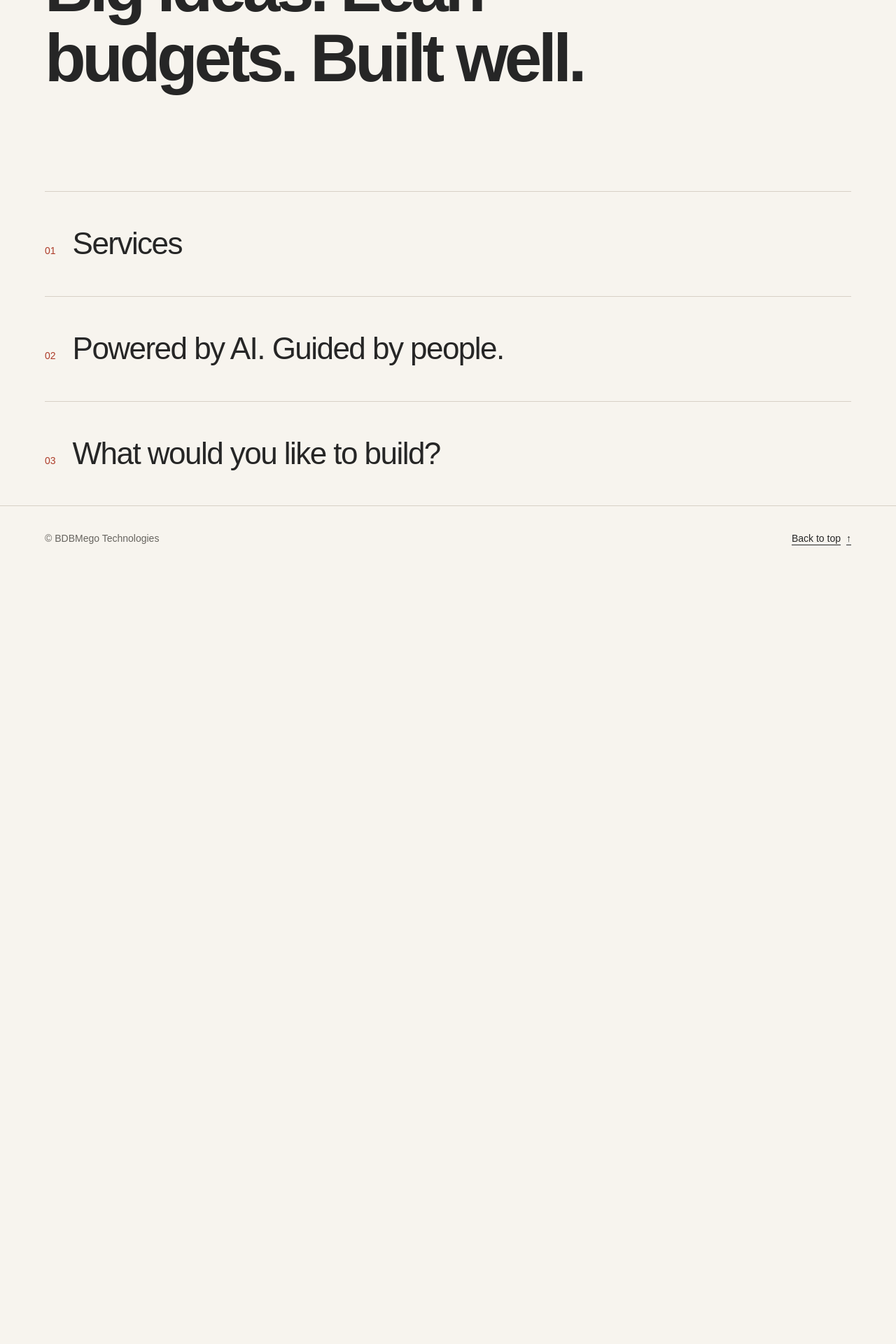
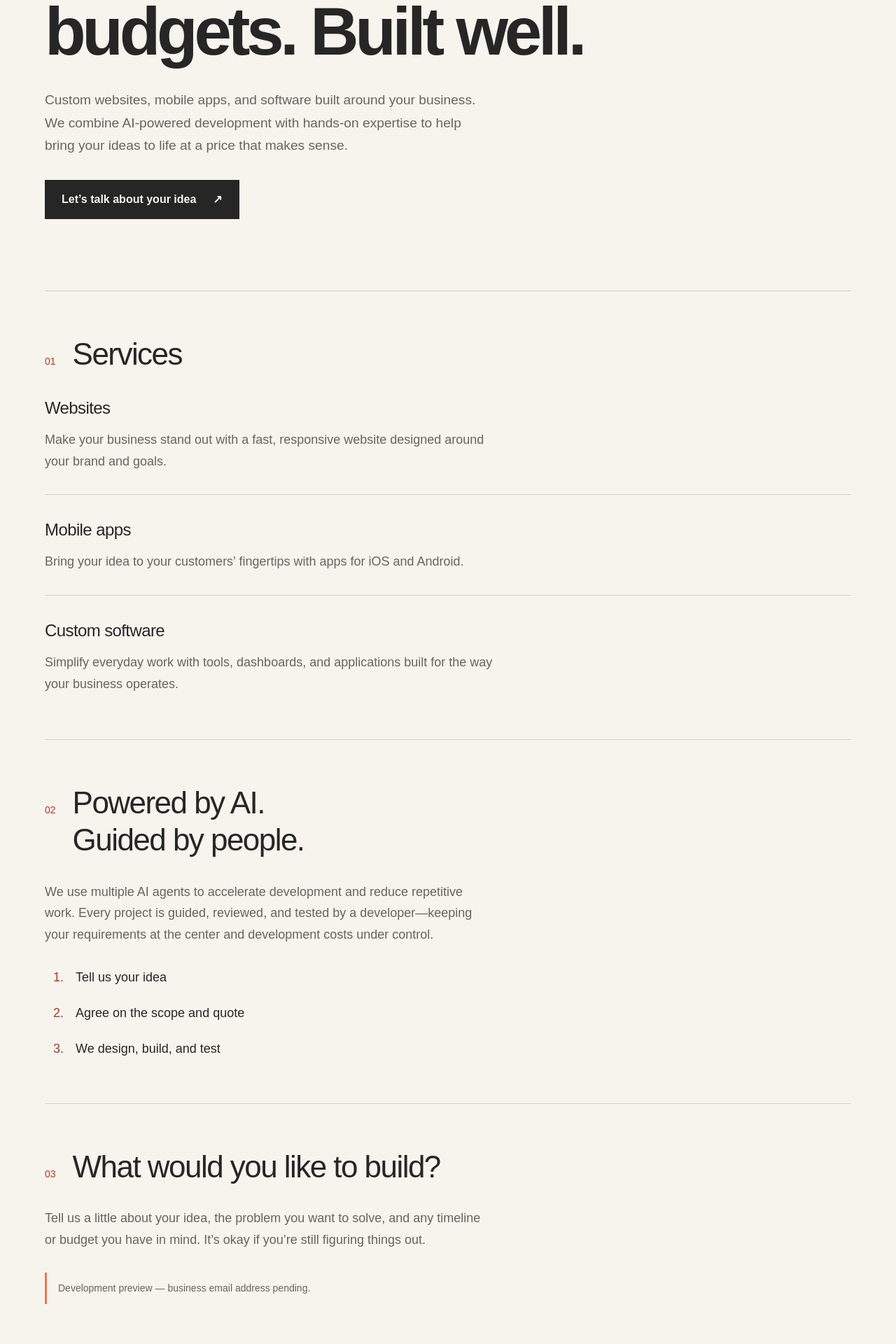
Before and after one commit to ychu79/introduction_website, a Next.js app in the folder website/: page / in a window 1280 px wide. Shown: the part 300-2220 px from the top of the page at 70% size. Before the commit the page ends 1115 px from the top, so only its background shows below. Built offline with nearby package versions, Linux system fonts and the light colour scheme.

Commit message:
Build homepage sections with approved content
Add static hero, services, approach, and contact components with shared styles and accessible navigation. Handle the unset business email with an explicit development placeholder and document step 5 validation.

```diff
--- a/website/src/app/page.module.css
+++ /dev/null
@@ -1,37 +0,0 @@
-.introduction {
-  display: flex;
-  align-items: center;
-  min-height: 60svh;
-  padding-block: clamp(var(--space-16), 10vw, 8rem);
-}
-
-.title {
-  max-width: 15ch;
-  font-size: var(--text-display);
-  line-height: 1.04;
-  letter-spacing: -0.055em;
-  text-wrap: balance;
-}
-
-.section {
-  display: grid;
-  grid-template-columns: auto 1fr;
-  align-items: baseline;
-  gap: var(--space-6);
-  padding-block: var(--space-12);
-  border-top: 1px solid var(--color-border);
-}
-
-.number {
-  color: var(--color-focus);
-  font-size: var(--text-small);
-  font-variant-numeric: tabular-nums;
-}
-
-.section h2 {
-  font-size: var(--text-heading);
-  font-weight: 500;
-  letter-spacing: -0.035em;
-  line-height: 1.2;
-  overflow-wrap: anywhere;
-}
--- a/website/src/app/page.tsx
+++ b/website/src/app/page.tsx
@@ -1,25 +1,15 @@
-import { siteContent } from "@/content/site";
-import styles from "./page.module.css";
+import Approach from "@/components/Approach";
+import Contact from "@/components/Contact";
+import Hero from "@/components/Hero";
+import Services from "@/components/Services";
 
 export default function Home() {
   return (
     <div className="container">
-      <section className={styles.introduction} id="introduction" aria-labelledby="intro-heading">
-        <h1 className={styles.title} id="intro-heading">{siteContent.hero.heading}</h1>
-      </section>
-      {/* Section landmarks make shell navigation usable before step 5 adds the full content. */}
-      <section className={styles.section} id="services" aria-labelledby="services-heading">
-        <span className={styles.number} aria-hidden="true">01</span>
-        <h2 id="services-heading">Services</h2>
-      </section>
-      <section className={styles.section} id="approach" aria-labelledby="approach-heading">
-        <span className={styles.number} aria-hidden="true">02</span>
-        <h2 id="approach-heading">{siteContent.approach.heading}</h2>
-      </section>
-      <section className={styles.section} id="contact" aria-labelledby="contact-heading">
-        <span className={styles.number} aria-hidden="true">03</span>
-        <h2 id="contact-heading">{siteContent.contact.heading}</h2>
-      </section>
+      <Hero />
+      <Services />
+      <Approach />
+      <Contact />
     </div>
   );
 }
--- /dev/null
+++ b/website/src/components/Approach.tsx
@@ -0,0 +1,19 @@
+import { siteContent } from "@/content/site";
+import styles from "./Sections.module.css";
+
+export default function Approach() {
+  return (
+    <section className={styles.section} id="approach" aria-labelledby="approach-heading">
+      <div className={styles.heading}>
+        <span className={styles.number} aria-hidden="true">02</span>
+        <h2 id="approach-heading">{siteContent.approach.heading}</h2>
+      </div>
+      <p className={styles.description}>{siteContent.approach.description}</p>
+      <ol className={styles.process} aria-label="Project process">
+        {siteContent.processSteps.map((step) => (
+          <li key={step.id} value={step.order}>{step.label}</li>
+        ))}
+      </ol>
+    </section>
+  );
+}
--- /dev/null
+++ b/website/src/components/Contact.tsx
@@ -0,0 +1,29 @@
+import { siteConfig, siteContent } from "@/content/site";
+import styles from "./Sections.module.css";
+
+export default function Contact() {
+  const email = siteConfig.email?.trim();
+
+  return (
+    <section className={styles.section} id="contact" aria-labelledby="contact-heading">
+      <div className={styles.heading}>
+        <span className={styles.number} aria-hidden="true">03</span>
+        <h2 id="contact-heading">{siteContent.contact.heading}</h2>
+      </div>
+      <p className={styles.description}>{siteContent.contact.description}</p>
+      {email ? (
+        <div className={styles.contactActions}>
+          <a className={styles.action} href={`mailto:${email}`}>
+            {siteContent.contact.buttonLabel}
+            <span aria-hidden="true">↗</span>
+          </a>
+          <a className={styles.email} href={`mailto:${email}`}>{email}</a>
+        </div>
+      ) : (
+        <p className={styles.placeholder}>
+          Development preview — business email address pending.
+        </p>
+      )}
+    </section>
+  );
+}
--- /dev/null
+++ b/website/src/components/Hero.module.css
@@ -0,0 +1,22 @@
+.hero {
+  display: flex;
+  flex-direction: column;
+  align-items: flex-start;
+  gap: var(--space-8);
+  padding-block: clamp(var(--space-16), 8vw, 7rem);
+}
+
+.title {
+  max-width: 15ch;
+  font-size: var(--text-display);
+  line-height: 1.04;
+  letter-spacing: -0.055em;
+  text-wrap: balance;
+}
+
+.description {
+  max-width: 58ch;
+  color: var(--color-muted);
+  font-size: clamp(1.125rem, 1.5vw, 1.25rem);
+  line-height: 1.7;
+}
--- /dev/null
+++ b/website/src/components/Hero.tsx
@@ -0,0 +1,18 @@
+import { siteContent } from "@/content/site";
+import styles from "./Hero.module.css";
+import sectionStyles from "./Sections.module.css";
+
+export default function Hero() {
+  const { heading, description, buttonLabel, buttonHref } = siteContent.hero;
+
+  return (
+    <section className={styles.hero} id="introduction" aria-labelledby="intro-heading">
+      <h1 className={styles.title} id="intro-heading">{heading}</h1>
+      <p className={styles.description}>{description}</p>
+      <a className={sectionStyles.action} href={buttonHref}>
+        {buttonLabel}
+        <span aria-hidden="true">↗</span>
+      </a>
+    </section>
+  );
+}
--- /dev/null
+++ b/website/src/components/Sections.module.css
@@ -0,0 +1,120 @@
+.section {
+  display: flex;
+  flex-direction: column;
+  align-items: flex-start;
+  gap: var(--space-8);
+  padding-block: var(--space-16);
+  border-top: 1px solid var(--color-border);
+}
+
+.heading {
+  display: flex;
+  flex-wrap: wrap;
+  align-items: baseline;
+  gap: var(--space-3) var(--space-6);
+}
+
+.number {
+  color: var(--color-focus);
+  font-size: var(--text-small);
+  font-variant-numeric: tabular-nums;
+}
+
+.heading h2 {
+  max-width: 24ch;
+  font-size: var(--text-heading);
+  font-weight: 500;
+  letter-spacing: -0.035em;
+  line-height: 1.2;
+  text-wrap: balance;
+}
+
+.description {
+  max-width: 64ch;
+  color: var(--color-muted);
+  font-size: 1.125rem;
+  line-height: 1.7;
+}
+
+.services {
+  display: grid;
+  gap: var(--space-8);
+  width: 100%;
+}
+
+.service {
+  display: grid;
+  gap: var(--space-3);
+}
+
+.service + .service {
+  padding-top: var(--space-8);
+  border-top: 1px solid var(--color-border);
+}
+
+.service h3 {
+  font-size: 1.5rem;
+  font-weight: 500;
+  letter-spacing: -0.025em;
+}
+
+.process {
+  display: grid;
+  gap: var(--space-6);
+  margin: 0;
+  padding-inline-start: var(--space-8);
+  font-size: 1.125rem;
+}
+
+.process li {
+  padding-inline-start: var(--space-3);
+}
+
+.process li::marker {
+  color: var(--color-focus);
+  font-variant-numeric: tabular-nums;
+}
+
+.action {
+  display: inline-flex;
+  align-items: center;
+  justify-content: space-between;
+  gap: var(--space-6);
+  max-width: 100%;
+  min-height: 48px;
+  padding: var(--space-4) var(--space-6);
+  background: var(--color-text);
+  color: var(--color-background);
+  font-weight: 700;
+  text-decoration: none;
+  transition: background-color var(--duration-fast) var(--ease-standard);
+}
+
+.action:hover,
+.action:focus-visible {
+  background: var(--color-focus);
+}
+
+.contactActions {
+  display: flex;
+  flex-direction: column;
+  align-items: flex-start;
+  gap: var(--space-4);
+  max-width: 100%;
+}
+
+.email {
+  display: inline-flex;
+  align-items: center;
+  min-height: 44px;
+  max-width: 100%;
+  overflow-wrap: anywhere;
+}
+
+.placeholder {
+  max-width: 64ch;
+  border-inline-start: 3px solid var(--color-accent);
+  padding: var(--space-3) var(--space-4);
+  color: var(--color-muted);
+  font-size: var(--text-small);
+}
--- /dev/null
+++ b/website/src/components/Services.tsx
@@ -0,0 +1,21 @@
+import { siteContent } from "@/content/site";
+import styles from "./Sections.module.css";
+
+export default function Services() {
+  return (
+    <section className={styles.section} id="services" aria-labelledby="services-heading">
+      <div className={styles.heading}>
+        <span className={styles.number} aria-hidden="true">01</span>
+        <h2 id="services-heading">Services</h2>
+      </div>
+      <div className={styles.services}>
+        {siteContent.services.map((service) => (
+          <article className={styles.service} key={service.id} aria-labelledby={`${service.id}-heading`}>
+            <h3 id={`${service.id}-heading`}>{service.title}</h3>
+            <p className={styles.description}>{service.description}</p>
+          </article>
+        ))}
+      </div>
+    </section>
+  );
+}
```
Also changed, not shown: 1 other file (tests, documents, lock files or other folders).
